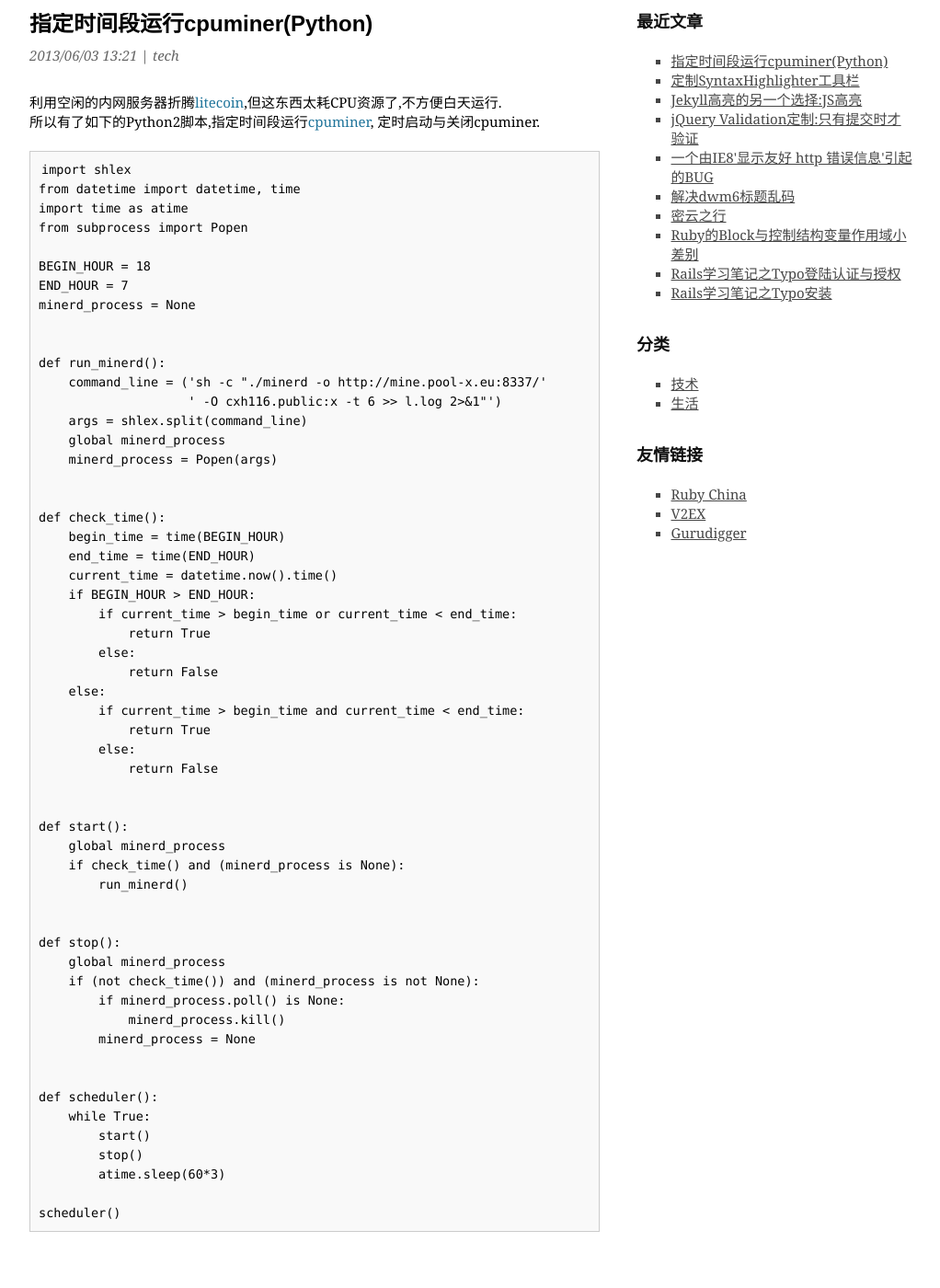
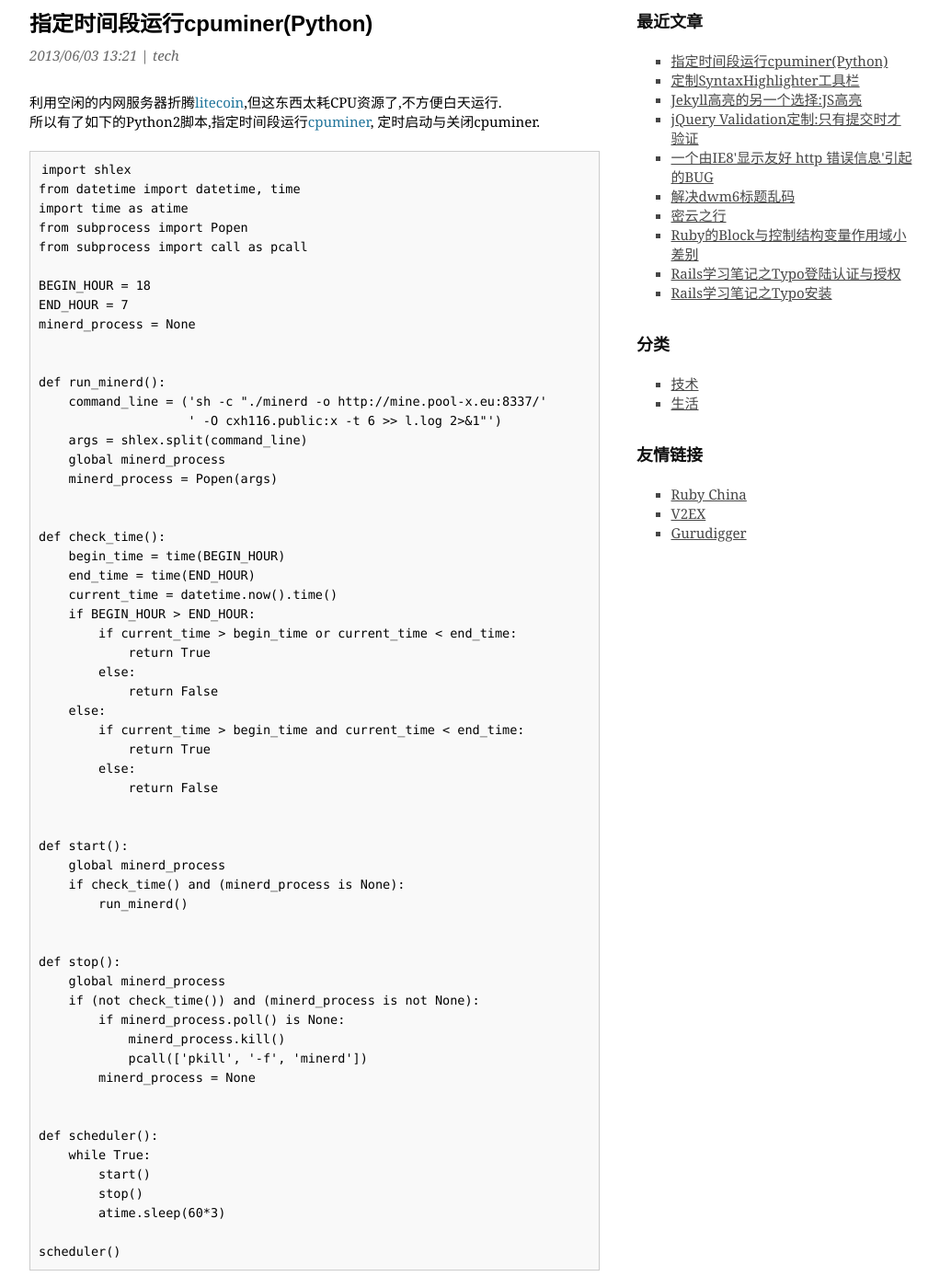
Before and after one commit to mangege/mangege.github.io, a Jekyll site: the page built from _source/_posts/2013-06-03-zhi-ding-shi-jian-duan-yun-xing-cpuminer-python.md, in a window 1280 px wide and 1400 px high, scrolled down 275 px. Shown: the whole window at 92% size, without its empty margins (128-1150 px from the left). Built offline with Jekyll 4.4.1, drawn with Linux system fonts in a browser that asks for light colours; Markdown is read by kramdown in place of the engine named in the settings; comment, search, counter and statistics services are not loaded.

Commit message:
修正kill后子进程还在运行错误

```diff
--- a/_source/_posts/2013-06-03-zhi-ding-shi-jian-duan-yun-xing-cpuminer-python.md
+++ b/_source/_posts/2013-06-03-zhi-ding-shi-jian-duan-yun-xing-cpuminer-python.md
@@ -13,6 +13,7 @@ import shlex
 from datetime import datetime, time
 import time as atime
 from subprocess import Popen
+from subprocess import call as pcall
 
 BEGIN_HOUR = 18
 END_HOUR = 7
@@ -54,6 +55,7 @@ def stop():
     if (not check_time()) and (minerd_process is not None):
         if minerd_process.poll() is None:
             minerd_process.kill()
+            pcall(['pkill', '-f', 'minerd'])
         minerd_process = None
 
 
```
